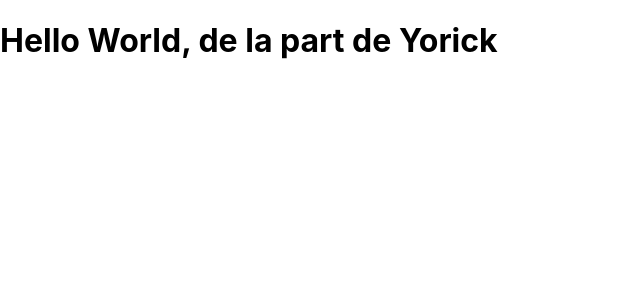
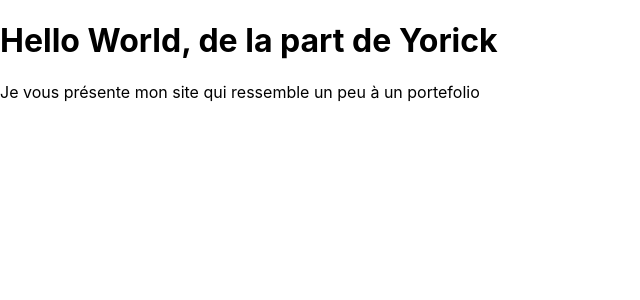
Before and after one commit to Yorick-MOUSSAVOU/react-memoir, a React (Create React App) app: page / in a window 1280 px wide. Shown: the top 300 px of the page, without its empty margins (0-640 px from the left). Built offline with nearby package versions, Linux system fonts and the light colour scheme.

Commit message:
Commit simple

```diff
--- a/src/App.js
+++ b/src/App.js
@@ -3,6 +3,9 @@ import './App.css';
 export default function App (props){
   const greenting = props.greeting
   return (
-    <h1>Hello World, de la part de {greenting} </h1>
-  )
+    <>
+      <h1>Hello World, de la part de {greenting} </h1>
+      <p>Je vous présente mon site qui ressemble un peu à un portefolio </p>
+    </>
+  );
 }
```
